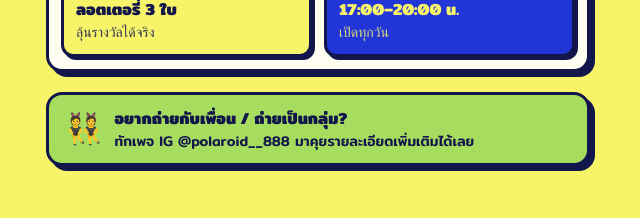
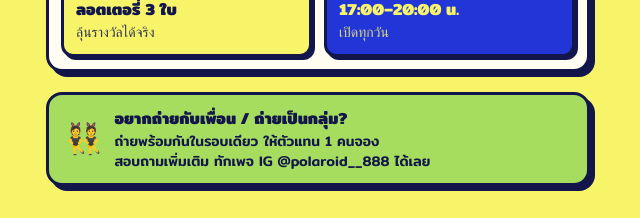
Before and after one commit to nineard99/polaroid888, a Next.js app: page / in a window 1280 px wide. Shown: the part 880-1098 px from the top of the page, without its empty margins (322-962 px from the left). Built offline with nearby package versions, Linux system fonts and the light colour scheme; no server answers; a web font is replaced by a local one.

Commit message:
Clarify group shooting note: one representative books for the slot

```diff
--- a/src/app/page.tsx
+++ b/src/app/page.tsx
@@ -66,7 +66,8 @@ export default function Home() {
           </span>
           <span className="font-thai">
             <span className="block font-bold">อยากถ่ายกับเพื่อน / ถ่ายเป็นกลุ่ม?</span>
-            <span className="block text-sm">ทักเพจ IG @{SHOP.instagram} มาคุยรายละเอียดเพิ่มเติมได้เลย</span>
+            <span className="block text-sm">ถ่ายพร้อมกันในรอบเดียว ให้ตัวแทน 1 คนจอง</span>
+            <span className="block text-sm">สอบถามเพิ่มเติม ทักเพจ IG @{SHOP.instagram} ได้เลย</span>
           </span>
         </a>
 
```
